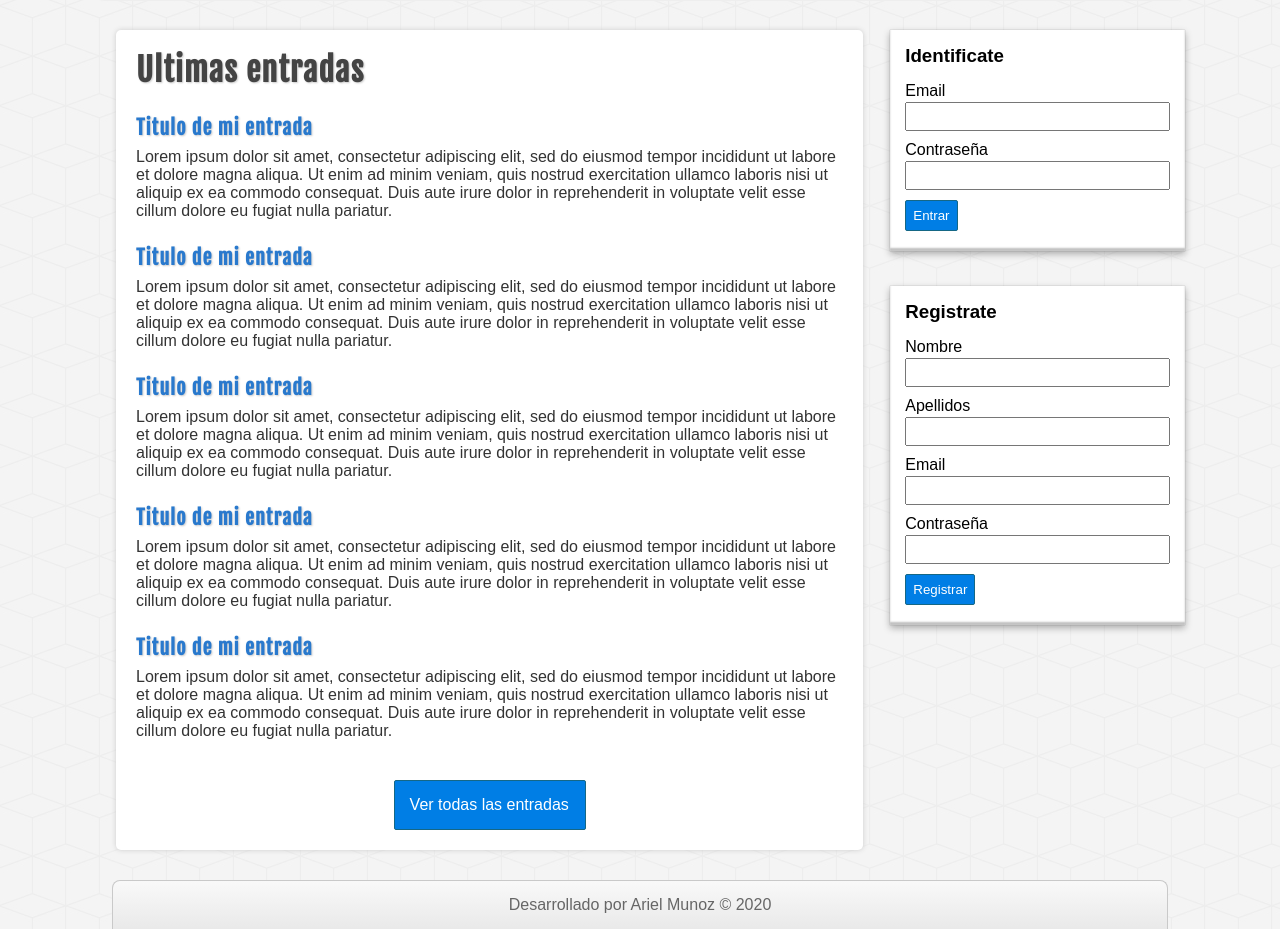
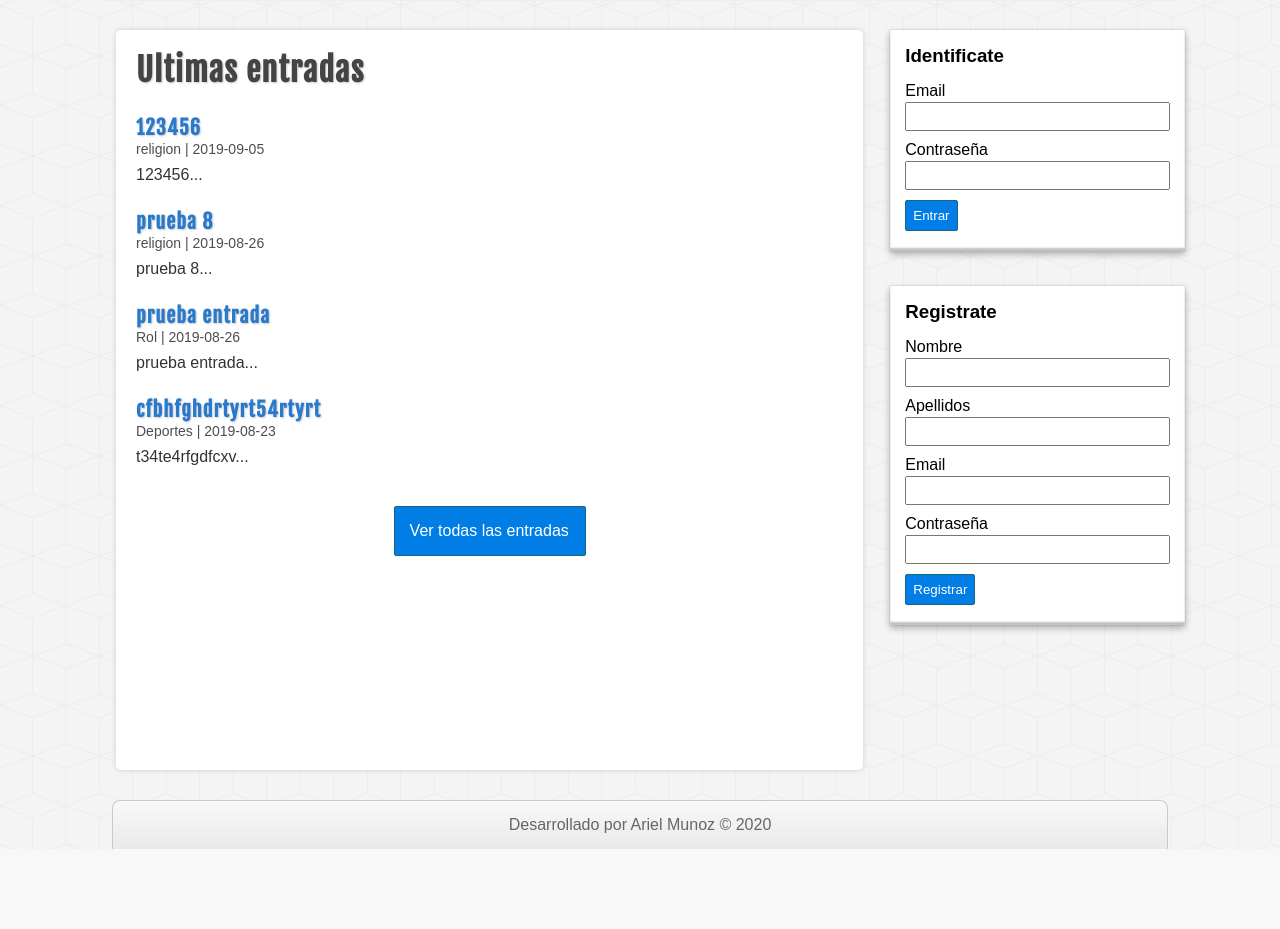
Before and after one commit to Arielgmv/proyecto-php, a PHP site: page / in a window 1280 px wide. Shown: the part 157-1086 px from the top of the page. After the commit the page ends 1006 px from the top, so only its background shows below. Run offline with PHP 8.4, Linux system fonts and the light colour scheme; data comes from the database, SQL or seed files in the repository.

Commit message:
Avances_(2-10-20)

```diff
--- a/assets/css/style.css
+++ b/assets/css/style.css
@@ -36,6 +36,12 @@ body {
 
 .alerta-error {
     background: red;
+}
+
+.fecha {
+    color: #4e4e4e;
+    margin-top: 5px;
+    font-size: 14px;
 }
 
 /*Cabecera*/
--- a/includes/cabecera.php
+++ b/includes/cabecera.php
@@ -26,12 +26,16 @@
                 </li>
                 <?php
                     $categorias = conseguirCategorias($db);
-                    while($categoria = mysqli_fetch_assoc($categorias)):
+                    if(!empty($categorias)):
+                        while($categoria = mysqli_fetch_assoc($categorias)):
                 ?>
-                    <li>
-                        <a href="categoria.php?id=<?=$categoria['id']?>"><?=$categoria['nombre']?></a>
-                    </li>
-                <?php endwhile; ?>
+                            <li>
+                                <a href="categoria.php?id=<?=$categoria['id']?>"><?=$categoria['nombre']?></a>
+                            </li>
+                <?php
+                        endwhile;
+                    endif;
+                ?>
                 <li>
                     <a href="index.php">Sobre Nosotros</a>
                 </li>
--- a/includes/helpers.php
+++ b/includes/helpers.php
@@ -27,9 +27,22 @@ function conseguirCategorias($conexion) {
     $sql = "SELECT * FROM categorias ORDER BY id ASC;";
     $categorias = mysqli_query($conexion, $sql);
 
-    $result = array();
+    $resultado = array();
     if ($categorias && mysqli_num_rows($categorias)) {
-        $result = $categorias;
+        $resultado = $categorias;
     }
-    return $result;
+    return $resultado;
 }
+
+function conseguirUltimasEntradas($conexion) {
+    $sql = "SELECT e.*, c.nombre AS 'categoria' FROM entradas e ".
+           "INNER JOIN categorias c ON e.categoria_id = c.id ".
+           "ORDER BY e.id DESC LIMIT 4";
+    $entradas = mysqli_query($conexion, $sql);
+
+    $resultado = array();
+    if ($entradas && mysqli_num_rows($entradas)) {
+        $resultado = $entradas;
+    }
+    return $resultado;
+}
--- a/includes/lateral.php
+++ b/includes/lateral.php
@@ -10,6 +10,7 @@
             <a href="cerrar.php" class="boton boton-rojo">Cerrar Sesion</a>
         </div>
     <?php endif; ?>
+    <?php if(!isset($_SESSION['usuario'])): ?>
         <div id="register" class="bloque">
             <h3>Identificate</h3>
 
@@ -63,4 +64,5 @@
             </form>
             <?php borrarErrores(); ?>
         </div>
+    <?php endif; ?>
 </aside>
--- a/index.php
+++ b/index.php
@@ -6,65 +6,26 @@
 <!--Caja Principal-->
 <div id="principal">
     <h1>Ultimas entradas</h1>
+    <?php
+        $entradas = conseguirUltimasEntradas($db);
+        if(!empty($entradas)):
+            while($entrada = mysqli_fetch_assoc($entradas)):
+    ?>
                 <article class="entrada">
+                    <pre><?php //var_dump($entrada) ?></pre>
                     <a href="">
-            <h2>Titulo de mi entrada</h2>
+                        <h2><?=$entrada['titulo']?></h2>
+                        <span class="fecha"><?=$entrada['categoria'].' | '.$entrada['fecha']?></span>
                         <p>
-                Lorem ipsum dolor sit amet, consectetur adipiscing elit, sed do eiusmod tempor incididunt ut
-                labore et dolore magna aliqua. Ut enim ad minim veniam, quis nostrud exercitation ullamco
-                laboris nisi ut aliquip ex ea commodo consequat. Duis aute irure dolor in reprehenderit in
-                voluptate velit esse cillum dolore eu fugiat nulla pariatur.
+                            <?=substr($entrada['descripcion'], 0, 200). "..." ?>
                         </p>
                     </a>
                 </article>
+    <?php
+            endwhile;
+        endif;
+    ?>
 
-    <article class="entrada">
-        <a href="">
-            <h2>Titulo de mi entrada</h2>
-            <p>
-                Lorem ipsum dolor sit amet, consectetur adipiscing elit, sed do eiusmod tempor incididunt ut
-                labore et dolore magna aliqua. Ut enim ad minim veniam, quis nostrud exercitation ullamco
-                laboris nisi ut aliquip ex ea commodo consequat. Duis aute irure dolor in reprehenderit in
-                voluptate velit esse cillum dolore eu fugiat nulla pariatur.
-            </p>
-        </a>
-    </article>
-
-    <article class="entrada">
-        <a href="">
-            <h2>Titulo de mi entrada</h2>
-            <p>
-                Lorem ipsum dolor sit amet, consectetur adipiscing elit, sed do eiusmod tempor incididunt ut
-                labore et dolore magna aliqua. Ut enim ad minim veniam, quis nostrud exercitation ullamco
-                laboris nisi ut aliquip ex ea commodo consequat. Duis aute irure dolor in reprehenderit in
-                voluptate velit esse cillum dolore eu fugiat nulla pariatur.
-            </p>
-        </a>
-    </article>
-
-    <article class="entrada">
-        <a href="">
-            <h2>Titulo de mi entrada</h2>
-            <p>
-                Lorem ipsum dolor sit amet, consectetur adipiscing elit, sed do eiusmod tempor incididunt ut
-                labore et dolore magna aliqua. Ut enim ad minim veniam, quis nostrud exercitation ullamco
-                laboris nisi ut aliquip ex ea commodo consequat. Duis aute irure dolor in reprehenderit in
-                voluptate velit esse cillum dolore eu fugiat nulla pariatur.
-            </p>
-        </a>
-    </article>
-
-    <article class="entrada">
-        <a href="">
-            <h2>Titulo de mi entrada</h2>
-            <p>
-                Lorem ipsum dolor sit amet, consectetur adipiscing elit, sed do eiusmod tempor incididunt ut
-                labore et dolore magna aliqua. Ut enim ad minim veniam, quis nostrud exercitation ullamco
-                laboris nisi ut aliquip ex ea commodo consequat. Duis aute irure dolor in reprehenderit in
-                voluptate velit esse cillum dolore eu fugiat nulla pariatur.
-            </p>
-        </a>
-    </article>
     <div id="ver-todas">
         <a href="">Ver todas las entradas</a>
     </div>
```
Lines whose indentation alone changed are shown as unchanged.
